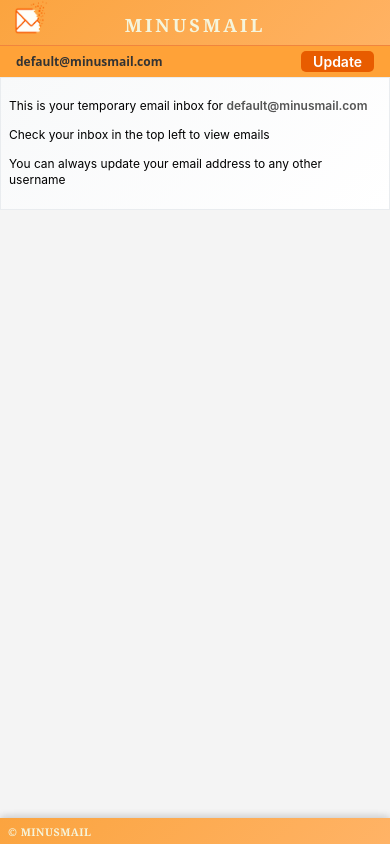
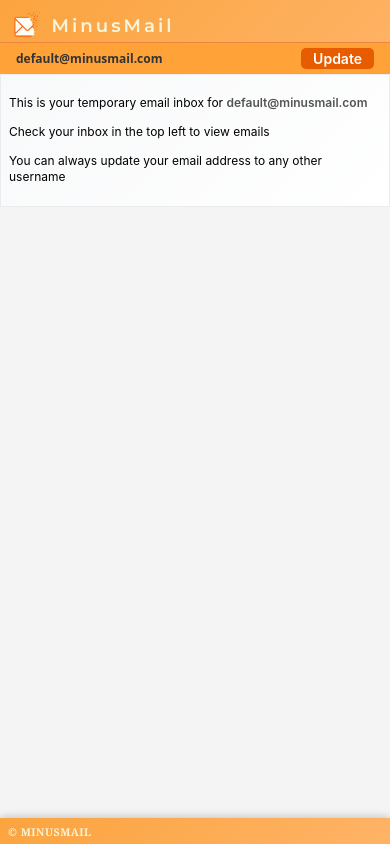
Before and after one commit to bcwaters/minusmail, a React (Vite) app in the folder minus-mail-frontend/: page / in a window 390 px wide. Built offline with nearby package versions, Linux system fonts and the light colour scheme; no server answers.

Commit message:
front end adjustments

```diff
--- a/minus-mail-frontend/src/App.css
+++ b/minus-mail-frontend/src/App.css
@@ -168,7 +168,7 @@
 /* ===== MOBILE STYLES ===== */
 @media (max-width: 700px) {
   .app-banner {
-    padding-top: 10px;
+
     display: flex !important;
     font-size: 0.95rem;
     min-height: 32px;
--- a/minus-mail-frontend/src/components/AppBanner.tsx
+++ b/minus-mail-frontend/src/components/AppBanner.tsx
@@ -46,7 +46,11 @@
   return (
     <>
 
-      <div className={styles.logoContainer}>
+
+      <div className={styles.bannerContainer}>
+        <div className={styles.bannerContent}>
+          <div className={styles.bannerLeft}>
+          <div className={styles.logoContainer}>
         <img
           onClick={handleLogoClick}
           src={minusMailBannerImage}
@@ -59,9 +63,6 @@
           </span>
         )}
       </div>
-      <div className={styles.bannerContainer}>
-        <div className={styles.bannerContent}>
-          <div className={styles.bannerLeft}>
             <div className={styles.bannerTextContainer}>
               <h1
                 className={styles.bannerTitle}
--- a/minus-mail-frontend/src/components/EmailInput.tsx
+++ b/minus-mail-frontend/src/components/EmailInput.tsx
@@ -179,7 +179,9 @@
   // Desktop version
   return (
     <div className={styles['update-section']}>
-      <div className={styles['domain-suffix']}>Current Address: {currentEmail || 'username'}@minusmail.com</div>
+      <div className={styles['domain-suffix']}>
+       Update Email: {inputValue.trim() || 'username'}@minusmail.com
+      </div>
       <div className={styles['input-group']}>
         <div className={styles['input-wrapper']}>
           <input
--- a/minus-mail-frontend/src/styles/AppBanner.module.css
+++ b/minus-mail-frontend/src/styles/AppBanner.module.css
@@ -1,4 +1,8 @@
+@import url('https://fonts.googleapis.com/css2?family=Montserrat:wght@400;600;800&display=swap');
+
 .bannerContainer {
+
+
   display: flex;
   align-items: center;
   justify-content: center;
@@ -11,10 +15,11 @@
   align-items: center;
   justify-content: center;
   width: 100%;
-  flex-direction: row;
+  flex-direction: column;
 }
 
 .bannerLeft {
+
   display: flex;
   flex-direction: row;
   align-items: center;
@@ -25,21 +30,23 @@
   width: 100%;
   display: flex;
   flex-direction: column;
-  align-items: flex-center;
+  align-items: flex-start;
+  justify-content: flex-start;
 }
 
 .bannerTitle {
   cursor: pointer;
   color: #f5f5dc;
-  font-size: 2rem;
-  padding-bottom: 10px;
-  font-weight: 800;
+  font-size: 1.2rem;
+  padding-top: 5px;
+
+  font-weight: 600;
   letter-spacing: 3px;
   margin: 0 auto;
-  font-family: Georgia, Times New Roman, serif;
-  text-transform: uppercase;
+  margin-left: 20px;
+  font-family: 'Montserrat', sans-serif;
   display: flex;
-  align-items: center;
+  align-items: flex-start;
   gap: 25px;
 }
 
@@ -48,13 +55,16 @@
 }
 
 .logoContainer {
-  top: 10px;
+  position: relative;
+  top: 0;
+  padding-top: 5px;
+  max-height: 32px;
   left: 10px;
   z-index: 1000;
 }
 
 .logoImage {
-  height: 60px;
+  height: 32px;
   width: auto;
   object-fit: contain;
   cursor: pointer;
@@ -77,7 +87,6 @@
   align-items: center;
   justify-content: center;
   line-height: 1;
-  box-shadow: 0 2px 4px rgba(0, 0, 0, 0.2);
 }
 
 .bannerRight {
@@ -85,14 +94,14 @@
   flex-direction: row;
   align-items: center;
   justify-content: flex-end;
-  width: auto;
+  width: 100%;
   gap: 8px;
 }
 
 /* Mobile styles using media queries */
 @media (max-width: 700px) {
   .bannerContainer {
-    padding-top: 5px;
+   padding-top: 5px;
   }
 
   .bannerContent {
@@ -100,27 +109,39 @@
   }
 
   .bannerTitle {
+    padding-top: 5px;
+    font-family: 'Montserrat', sans-serif;
     margin: 0 auto;
+    margin-left: 20px;
     font-size: 1.2rem;
     text-align: center;
   }
 
-  .logoContainer {
-    position: fixed;
-  }
+
 
   .logoImage {
-    margin: -10px 0 0 0;
-    height: 40px;
+
+    height: 32px;
     cursor: pointer;
   }
 
   .badge {
+    position: absolute;
     top: -3px;
     right: -6px;
+    background-color: #94bee2;
+    border-radius: 50%;
+    box-shadow: 0 2px 4px rgba(0, 0, 0, 0.2);
+    padding: 1px;
+    font-size: 0.4rem;
+    color: #555;
+    font-weight: bold;
     min-width: 12px;
     height: 12px;
-    font-size: 0.4rem;
+    display: flex;
+    align-items: center;
+    justify-content: center;
+    line-height: 1;
   }
 
   .bannerRight {
--- a/minus-mail-frontend/src/styles/EmailInput.module.css
+++ b/minus-mail-frontend/src/styles/EmailInput.module.css
@@ -1,14 +1,15 @@
 
 
 .update-section {
-  background: #fba43f;
-  border: solid 1px #fba43f;
-  border-radius: 4px;
-  padding:3px;
-  padding-right: 20px;
-  margin-top: auto;
-  margin-bottom: auto;
-
+  display: flex;
+  align-items: flex-end;
+  justify-content: flex-end;
+  padding: 4px 16px 4px 16px;
+  background: #ffa238;
+  border-top: 1px solid #f0853e;
+  border-radius: 0px;
+  width: 100%;
+  margin: 0px 0;
 }
 
 @media (max-width: 700px) {
@@ -19,7 +20,6 @@
 
 .input-group {
   display: flex;
-
   position: relative;
 }
 
@@ -31,13 +31,13 @@
 
 input {
   width: 100%;
-  padding: 8px 12px;
+  padding: 4px 12px;
+
   border: 1px solid #ddd;
-  border-top-left-radius: 0px;
-  border-top-right-radius: 0px;
-  border-bottom-left-radius: 4px;
-  border-bottom-right-radius: 0px;
-
+  border-top-left-radius: 6px;
+  border-top-right-radius: 6px;
+  border-bottom-left-radius: 6px;
+  border-bottom-right-radius: 6px;
   font-size: 14px;
   outline: none;
   background: #fff;
@@ -74,31 +74,26 @@
   background: #fba43f;
   color: #666;
   font-size: 12px;
-
   padding-bottom: 4px;
-
   text-align: left;
 }
 
 button {
-  padding: 8px 12px;
+  font-family: -apple-system, BlinkMacSystemFont, 'Segoe UI', Roboto, 'Helvetica Neue', Arial, sans-serif;
+  padding: 2px 12px;
+  font-weight: 600;
   background: #e85c00;
   color: #fff;
   border: none;
-  border-top-right-radius: 4px;
-  border-top-left-radius: 0px;
-  border-bottom-right-radius: 4px;
-  border-bottom-left-radius: 0px;
+  border-radius: 5px;
   cursor: pointer;
-  font-size: 14px;
-  font-weight: 500;
+  font-size: 12px;
   transition: background-color 0.2s;
   white-space: nowrap;
   flex-shrink: 0;
 }
 
 button:hover {
-  color: #555;
   background: #e89600;
 }
 
@@ -139,7 +134,6 @@
   border-radius: 5px;
   cursor: pointer;
   font-size: 14px;
-
   transition: background-color 0.2s;
   white-space: nowrap;
   flex-shrink: 0;
--- a/minus-mail-frontend/src/styles/Inbox.module.css
+++ b/minus-mail-frontend/src/styles/Inbox.module.css
@@ -7,6 +7,13 @@
   font-family: 'Georgia, Times New Roman, serif';
   display: flex;
   flex-direction: column;
+  overflow-y: auto;
+  scrollbar-width: none; /* Firefox */
+  -ms-overflow-style: none; /* Internet Explorer 10+ */
+}
+
+.inboxContainer::-webkit-scrollbar {
+  display: none; /* Chrome, Safari, Opera */
 }
 
 .inboxTitleLabel {
@@ -103,7 +110,7 @@
   position: absolute;
   top: 6px;
   right: 8px;
-  font-size: 10px;
+  font-size: 8px;
   padding: 2px 6px;
   border-radius: 4px;
   border: 1px solid #FBA43F;
@@ -172,7 +179,7 @@
   }
 
   .downloadButton {
-    font-size: 11px;
+    font-size: 8px;
     padding: 4px 8px;
   }
 }
```
